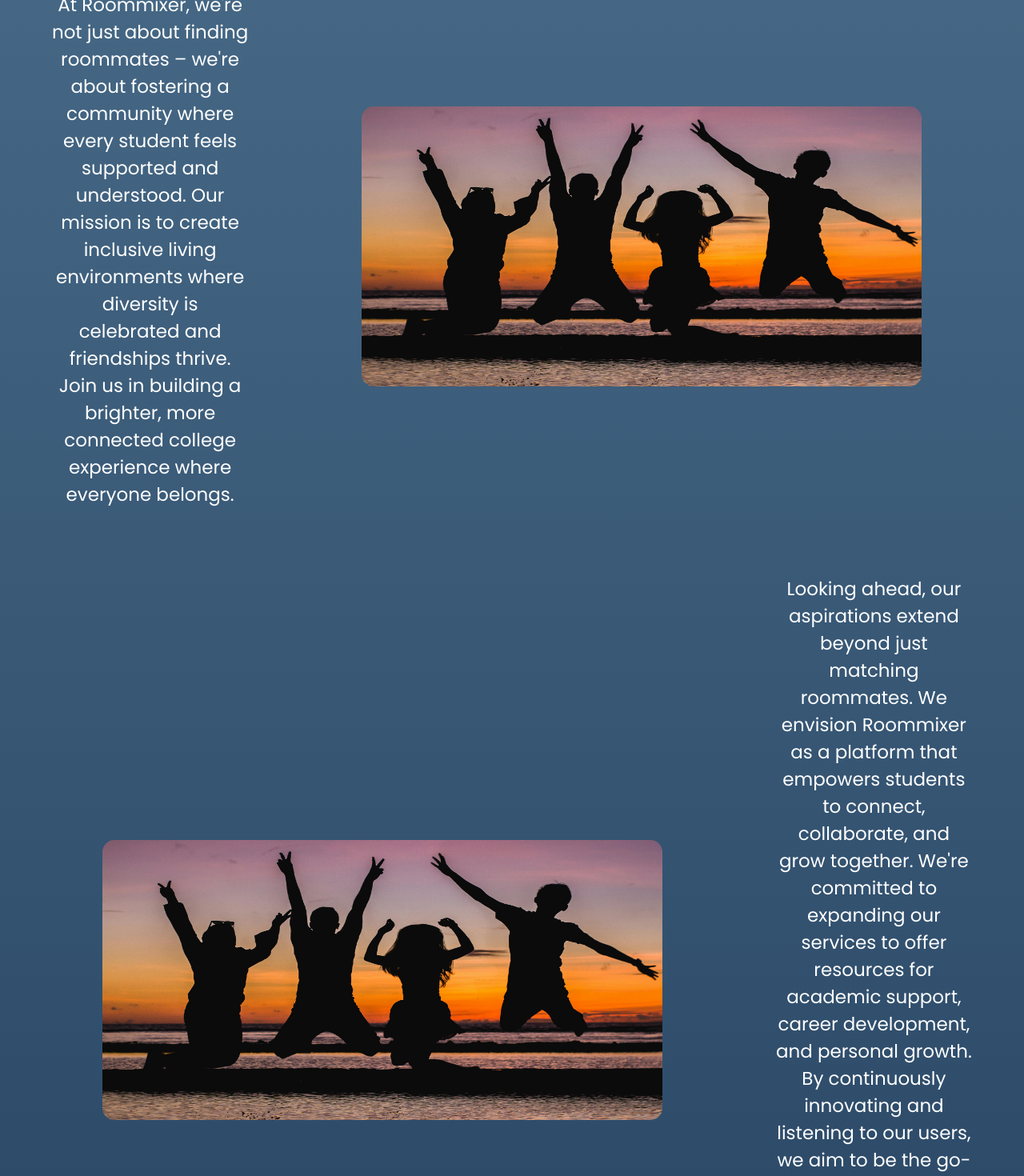
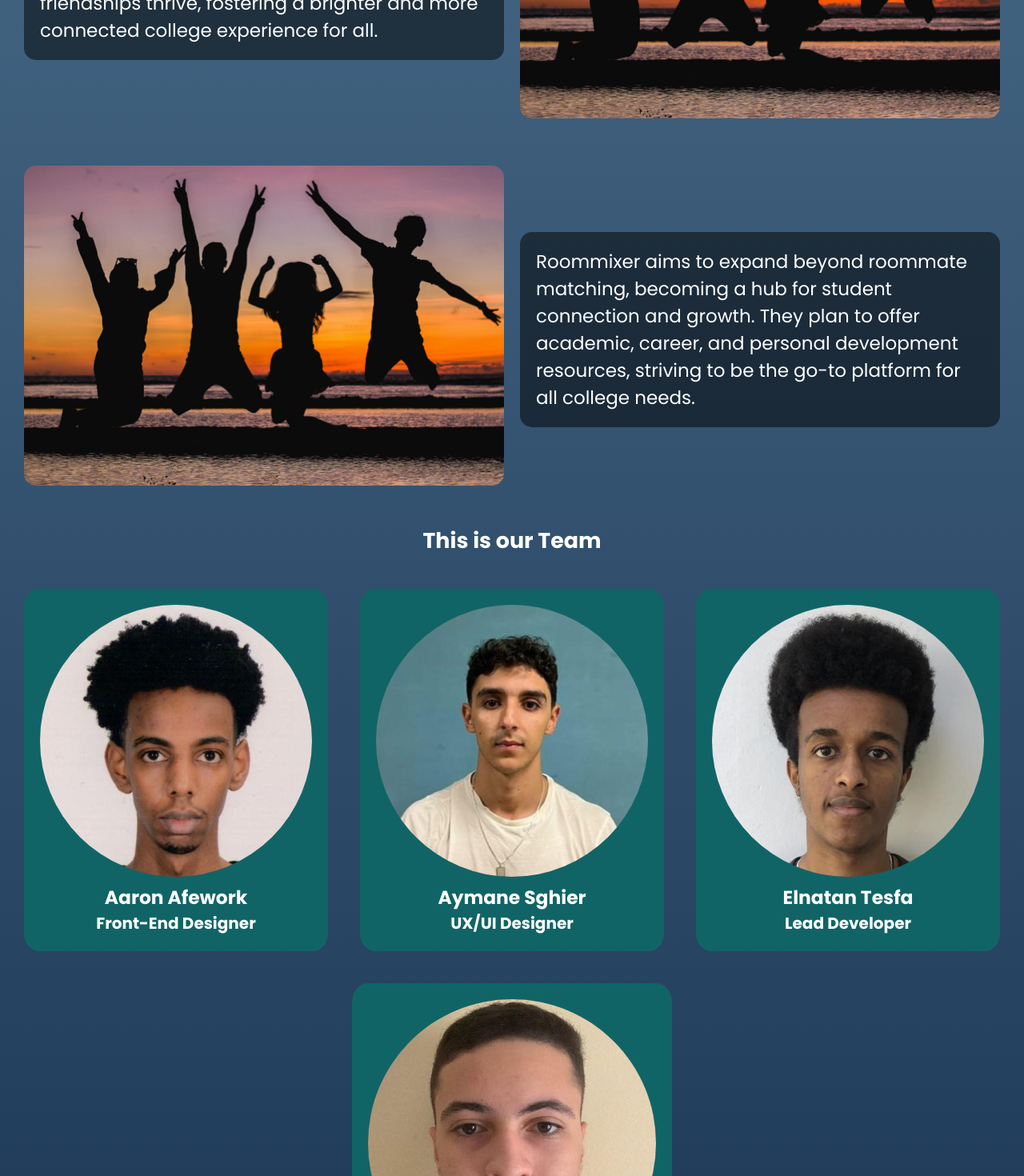
Before and after one commit to AugustanaCSC490Spring2024/Magpie, a Next.js app in the folder magpie/: page /about in a window 1280 px wide. Shown: the part 940-2410 px from the top of the page at 80% size. Built offline with nearby package versions, Linux system fonts and the light colour scheme; no server answers.

Commit message:
made page responsive and now works on mobile

```diff
--- a/magpie/src/app/components/About.js
+++ b/magpie/src/app/components/About.js
@@ -1,13 +1,9 @@
-
 import React from 'react';
 import Image from 'next/image';
 import './../styles/Dropdown.css';
 import roomate1 from '../../../public/Roomate1.jpg';
 import roomate2 from '../../../public/Roomate2.jpg';
-import '../styles/styles.css'
-
-
-
+import '../styles/styles.css';
 
 export const Header = ({ title }) => (
   <div className="section">
@@ -17,8 +13,8 @@ export const Header = ({ title }) => (
 
 export const AboutSection = () => (
   <div className="section">
-      <div style={{color: 'white', display: 'flex', alignItems: 'center' }}>
-        <div className='image-container' style={{ marginLeft: '10%' ,  marginRight: '10%' }}>
+    <div className="about-content">
+      <div className='image-container'>
         <Image src={roomate1}
           placeholder='blur'
           quality={100}
@@ -27,22 +23,21 @@ export const AboutSection = () => (
           height={350}
           alt="roomate1" />
       </div>
-        <div style={{paddingBottom:  '5%', marginLeft: '1%', marginRight: '5%'}}>
+      <div className='text-container'>
         <p>
-          Roommixer revolutionizes college roommate selection by connecting you with compatible roommates based on shared interests and preferences. No more random assignments or compatibility issues – just seamless connections for a harmonious college experience. Join Roommixer today and find your perfect roommate match effortlessly!
+        Roommixer connects college students with compatible roommates based on shared interests, ensuring a harmonious living experience without random assignments or compatibility issues.
         </p>
       </div>
     </div>
-      <div style={{ paddingBottom:  '5%',display: 'flex', alignItems: 'center', marginTop: '20px' }}>
-        <div style={{marginLeft: '5%', marginRight: '1%'}}>
+    <div className="about-content">
+      <div className='text-container'>
         <p>
-
-At Roommixer, we're not just about finding roommates – we're about fostering a community where every student feels supported and understood. Our mission is to create inclusive living environments where diversity is celebrated and friendships thrive. Join us in building a brighter, more connected college experience where everyone belongs.
+        Roommixer aims to build an inclusive community where every student feels supported and understood. Their mission is to create diverse and inclusive living environments where friendships thrive, fostering a brighter and more connected college experience for all.
         </p>
       </div>
-        <div className='image-container' style={{borderRadius: '5%', marginLeft: '10%' , marginRight: '10%'}}>
+      <div className='image-container'>
         <Image
-          src= {roomate2}
+          src={roomate2}
           style={{ borderRadius: '15px' }}
           width={700}
           height={350}
@@ -51,10 +46,10 @@ At Roommixer, we're not just about finding roommates – we're about fostering a
           alt="roomate2" />
       </div>
     </div>
-      <div style={{ paddingBottom:  '5%', display: 'flex', alignItems: 'center', marginTop: '20px' }}>
-        <div className='image-container' style={{  marginLeft: '10%' , marginRight: '10%' }}>
+    <div className="about-content">
+      <div className='image-container'>
         <Image
-          src= {roomate2}
+          src={roomate2}
           style={{ borderRadius: '15px' }}
           width={700}
           height={350}
@@ -62,10 +57,9 @@ At Roommixer, we're not just about finding roommates – we're about fostering a
           quality={100}
           alt="roomate2" />
       </div>
-        <div style={{marginLeft: '1%', marginRight: '5%'}}>
+      <div className='text-container'>
         <p>
-
-Looking ahead, our aspirations extend beyond just matching roommates. We envision Roommixer as a platform that empowers students to connect, collaborate, and grow together. We're committed to expanding our services to offer resources for academic support, career development, and personal growth. By continuously innovating and listening to our users, we aim to be the go-to destination for all aspects of the college experience, helping students make the most of their journey both inside and outside the classroom.
+        Roommixer aims to expand beyond roommate matching, becoming a hub for student connection and growth. They plan to offer academic, career, and personal development resources, striving to be the go-to platform for all college needs.
         </p>
       </div>
     </div>
@@ -73,7 +67,7 @@ Looking ahead, our aspirations extend beyond just matching roommates. We envisio
   </div>
 );
 
-export const CreatorCard = ({ name, title, image}) => (
+export const CreatorCard = ({ name, title, image }) => (
   <div className="creator-card">
     <Image src={image}
       alt="catImage1"
@@ -83,9 +77,9 @@ export const CreatorCard = ({ name, title, image}) => (
     <p>{title}</p>
   </div>
 );
+
 export const GettingStartedSection = () => (
   <div className="section">
     {/* Getting started section content */}
   </div>
-
 );
--- a/magpie/src/app/styles/styles.css
+++ b/magpie/src/app/styles/styles.css
@@ -6,33 +6,60 @@
   flex-direction: column;
   justify-content: space-around;
   align-items: center;
-    color:white;
+  color: white;
   font-family: "Inter", sans-serif;
   border: none;
+  padding: 20px;
 }
 
 .section {
   text-align: center;
   padding: 30px 0;
   font-size: 23px;
-    text-align: 'center';
   border-radius: 5%;
   border-color: black;
-    color:white;
+  color: white;
   font-family: "Inter", sans-serif;
 }
-  .profile-Button{
-    padding-top: 30px;
+
+.about-content {
+  display: flex;
+  flex-direction: row;
+  align-items: center;
+  justify-content: space-between;
+  margin-bottom: 30px;
+  width: 100%;
 }
+
+.image-container, .text-container {
+  flex: 1;
+  margin: 10px;
+}
+
+.image-container img {
+  width: 100%;
+  height: auto;
+  border-radius: 15px;
+}
+
+.text-container {
+  padding: 20px;
+  background-color: rgba(0, 0, 0, 0.5); /* Ensure readability */
+  border-radius: 15px;
+  max-width: 600px; /* Prevent the text container from getting too wide */
+}
+
 .creators {
   display: flex;
   flex-wrap: wrap;
-    justify-content: center; /* Optional: Center the cards horizontally */
+  justify-content: center;
+  gap: 20px; /* Add space between cards */
   color: white;
 }
+
 .creator-card {
-    width: 400px;
-    height: 500px;
+  flex: 1 1 300px; /* Flex-grow, flex-shrink, and minimum width */
+  max-width: 400px;
   margin: 10px;
   padding: 20px;
   text-align: center;
@@ -42,25 +69,28 @@
   font-size: 20px;
   font-weight: bold;
 }
-  .creator-card:hover{
+
+.creator-card img {
+  width: 100%;
+  height: auto;
+  border-radius: 50%;
+}
+
+.creator-card:hover {
   background-color: #D1E8E2;
   transition: 1s;
   color: black;
 }
-  .creator-card img {
-    width: 300px;
-    height: 300px;
-    object-fit: cover;
-    border-radius: 50%;
+.profile-Button{
+  padding-top: 20px;
 }
-
 .button {
   padding: 10px;
   border-color: #66fcf1;
   border-width: 2px;
   background-color: #116466;
   border-radius: 4px;
-    box-shadow: rgba(1,60,136,.5) 0 -1px 3px 0 inset,rgba(0,44,97,.1) 0 3px 6px 0;
+  box-shadow: rgba(1, 60, 136, 0.5) 0 -1px 3px 0 inset, rgba(0, 44, 97, 0.1) 0 3px 6px 0;
   box-sizing: border-box;
   color: #fff;
   cursor: pointer;
@@ -72,14 +102,13 @@
   min-width: 120px;
   padding: 16px 20px;
   touch-action: manipulation;
-    transition: all .2s cubic-bezier(.22, .61, .36, 1);
+  transition: all 0.2s cubic-bezier(0.22, 0.61, 0.36, 1);
 }
 
 .button:hover {
   background-color: #116466;
   transform: translateY(-2px);
 }
-/* styles.css */
 
 .contact-us {
   margin-top: 40px;
@@ -117,7 +146,6 @@
   border-radius: 5px;
   font-size: 16px;
   width: 100%; /* Set the width to 100% of the parent container */
-  width: 98%;
 }
 
 .contact-us textarea {
@@ -138,13 +166,8 @@
 .contact-us button:hover {
   background-color: #0056b3;
 }
-
-button{
-  background-color: #007bff;
-  color: #fff;
-  border: none;
-  border-radius: 5px;
-  font-size: 18px;
-  cursor: pointer;
-  transition: background-color 0.3s ease;
+@media screen and (max-width: 768px) {
+  .about-content {
+    flex-direction: column; /* Stack items vertically on smaller screens */
   }
+}
```
Lines whose indentation alone changed are shown as unchanged.
